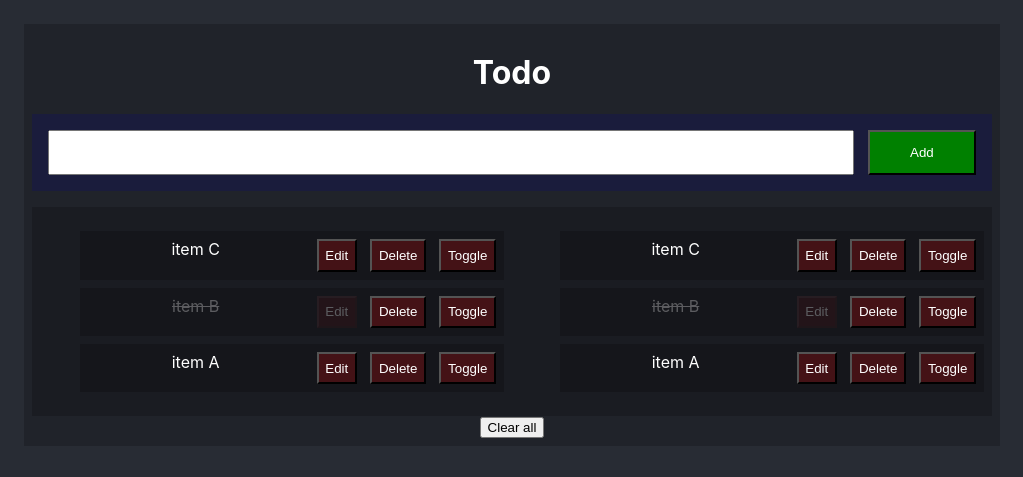
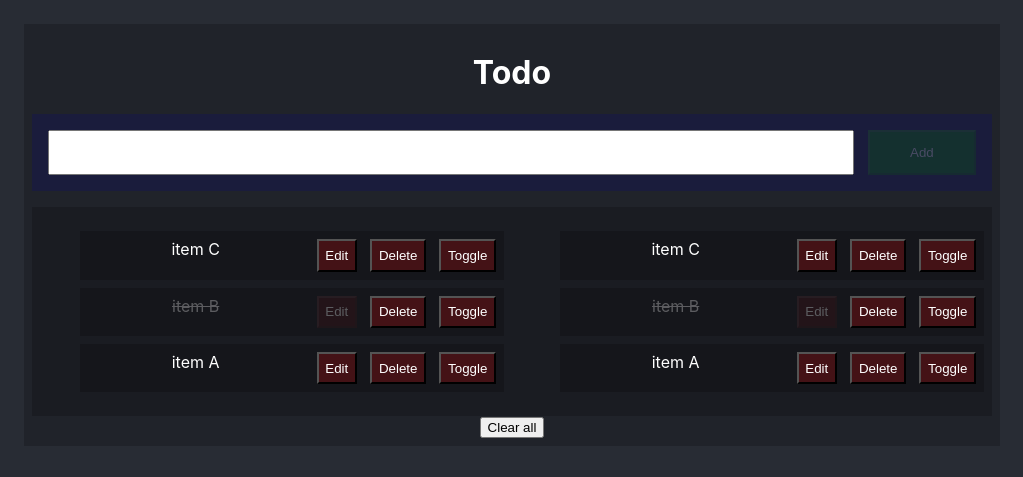
Before and after one commit to kodrclub/react-todo, a React (Create React App) app in the folder site/: page / in a window 1280 px wide. Shown: the part 165-642 px from the top of the page, without its empty margins (128-1151 px from the left). Built offline with nearby package versions, Linux system fonts and the light colour scheme; the HTML template or start-up script is replaced by a standard one.

Commit message:
Basic validation in place

```diff
--- a/site/src/components/Todo.js
+++ b/site/src/components/Todo.js
@@ -16,12 +16,13 @@ export default function Todo() {
     setItems((items) => [...items]);
   };
 
-  const didClickAddItem = () => {
+  const didClickAddItem = (text) => {
     const id = Math.random();
+    const isDone = false;
     const newItem = {
-      id: id,
-      text: id.toString().substr(-6),
-      isDone: false,
+      id,
+      text,
+      isDone,
     };
     setItems((items) => [...items, newItem]);
   };
@@ -43,7 +44,9 @@ export default function Todo() {
   return (
     <div className="Todo">
       <h1>Todo</h1>
+
       <TodoInput onClick={didClickAddItem} />
+
       <div className="foo">
         <TodoList items={items} onChange={itemsDidChange} />
         <TodoList items={items} onChange={itemsDidChange} />
--- a/site/src/components/TodoInput.css
+++ b/site/src/components/TodoInput.css
@@ -17,3 +17,7 @@
   color: white;
   background: green;
 }
+
+.TodoInput button:disabled {
+  opacity: 0.2;
+}
--- a/site/src/components/TodoInput.js
+++ b/site/src/components/TodoInput.js
@@ -1,11 +1,31 @@
-import React from 'react';
+import React, { useState } from 'react';
 import './TodoInput.css';
 
 export default function TodoInput({ onClick }) {
+  const [value, setValue] = useState('');
+  const [isValid, setIsValid] = useState(false);
+
+  const valueDidChange = (e) => {
+    const newValue = e.target.value;
+    validate(newValue);
+    setValue((value) => newValue);
+  };
+
+  const validate = (value) => {
+    const newIsValid = 0 < value.length;
+    setIsValid((isValid) => newIsValid);
+  };
+
+  const willSubmit = () => {
+    onClick(value);
+  };
+
   return (
     <form className="TodoInput">
-      <input type="text" />
-      <button onClick={onClick}>Add </button>
+      <input onChange={valueDidChange} type="text" />
+      <button disabled={!isValid} onClick={willSubmit}>
+        Add
+      </button>
     </form>
   );
 }
```
Also changed, not shown: 1 other file (tests, documents, lock files or other folders).
